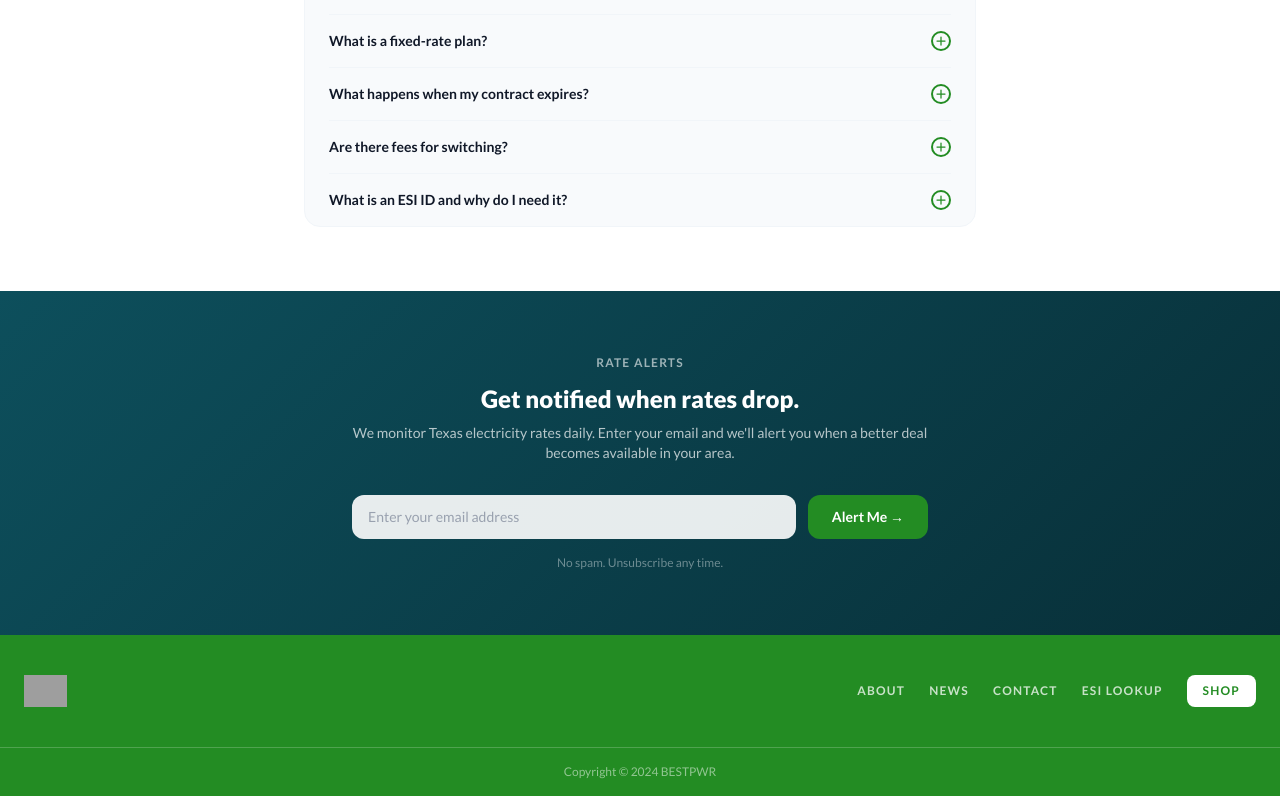
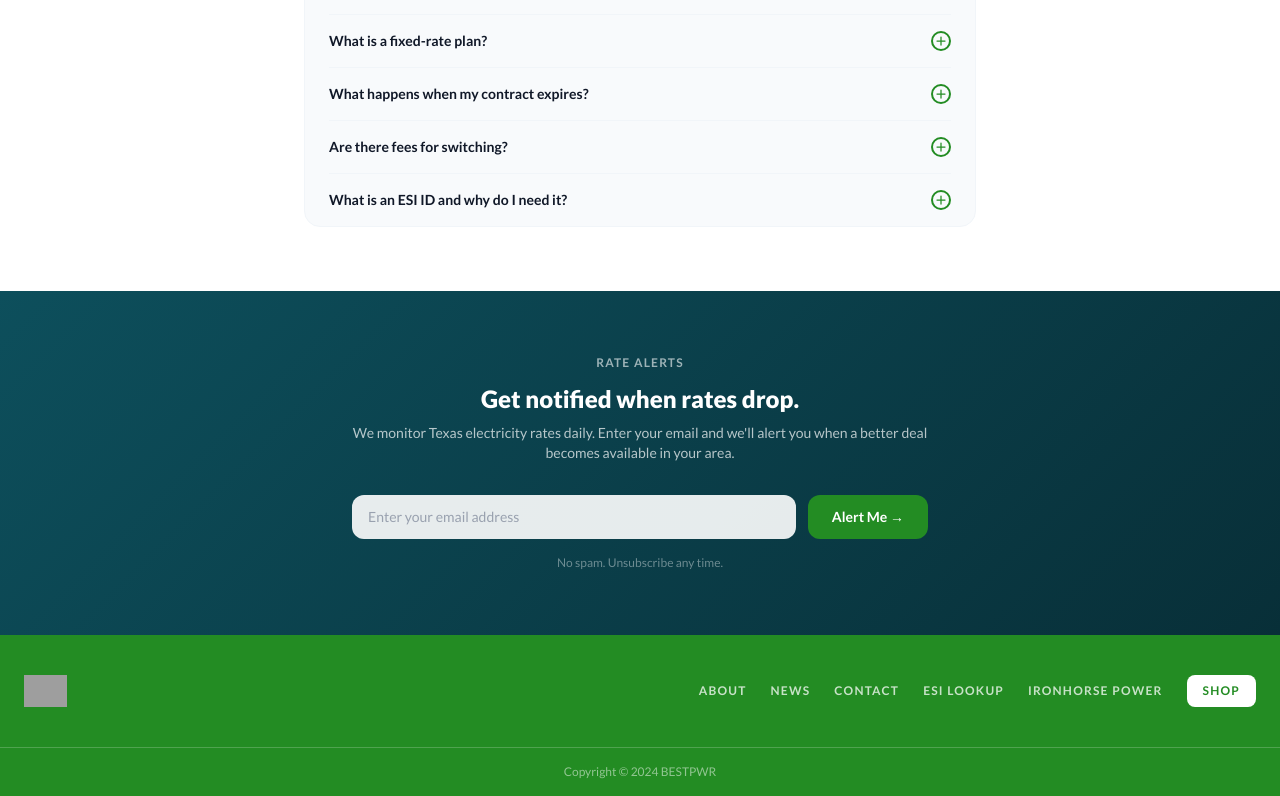
Before and after one commit to Agrawalm1/bestpwr, a Next.js app: page / in a window 1280 px wide. Shown: the part 2872-3668 px from the top of the page. Built offline with nearby package versions, Linux system fonts and the light colour scheme; grey boxes are pictures that could not be loaded.

Commit message:
Add IronHorse Power affiliate link to footer

```diff
--- a/src/components/Footer.tsx
+++ b/src/components/Footer.tsx
@@ -38,6 +38,14 @@ export default function Footer() {
           <Link href={NAV.esiLookup} className="text-white/75 hover:text-white text-xs font-bold uppercase tracking-widest transition-colors">
             ESI Lookup
           </Link>
+          <a
+            href="https://signup.ironhorsepowerservices.com/Prasad"
+            target="_blank"
+            rel="noopener noreferrer"
+            className="text-white/75 hover:text-white text-xs font-bold uppercase tracking-widest transition-colors"
+          >
+            IronHorse Power
+          </a>
           <Link
             href={NAV.shop}
             className="bg-white text-[#238C23] hover:bg-gray-100 text-xs font-bold uppercase tracking-widest px-4 py-2 rounded-lg transition-colors"
```
